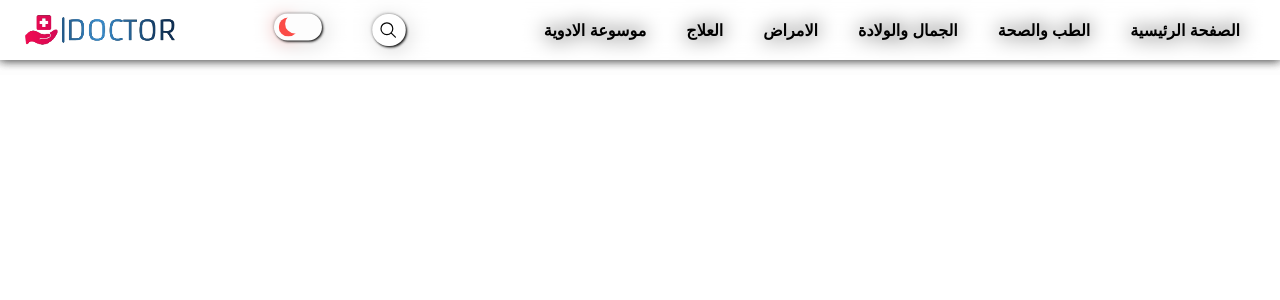
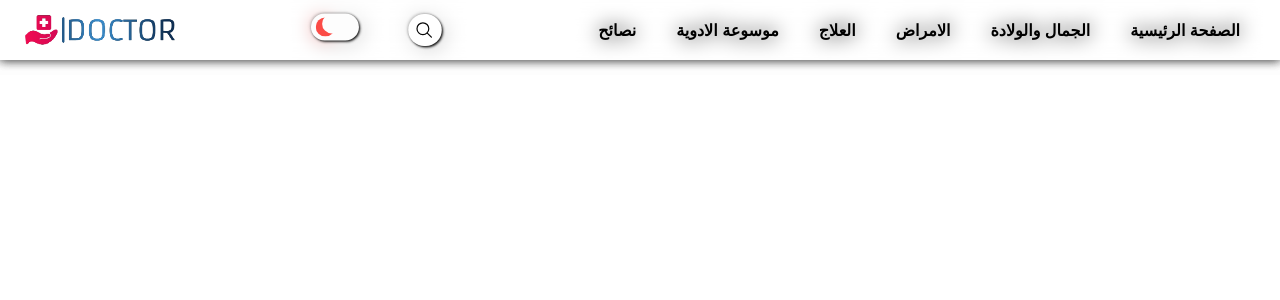
Before and after one commit to elmosuy/Doctor-web, a Next.js app: page /layout in a window 1280 px wide. Shown: the top 300 px of the page. Built offline with nearby package versions, Linux system fonts and the light colour scheme.

Commit message:
Add files via upload

```diff
--- a/pages/layout.js
+++ b/pages/layout.js
@@ -30,11 +30,11 @@ const Layout = ({children}) => {
               <div>
                 <ul>
                     <Link href="/"><li>الصفحة الرئيسية</li></Link>
-                    <Link href="/"><li> الطب والصحة</li></Link>
                     <Link href="/"><li>الجمال والولادة </li></Link>
                     <Link href="/components/illness/"><li>الامراض</li></Link>
                     <Link href="/components/alaj"><li>العلاج</li></Link>
                     <Link href="/components/doa"><li>موسوعة الادوية</li></Link>
+                    <Link href="/components/advice"><li> نصائح </li></Link>
                 </ul>
               </div> <section className='head-leabl'><Search/>
               <label class="switch">
```
